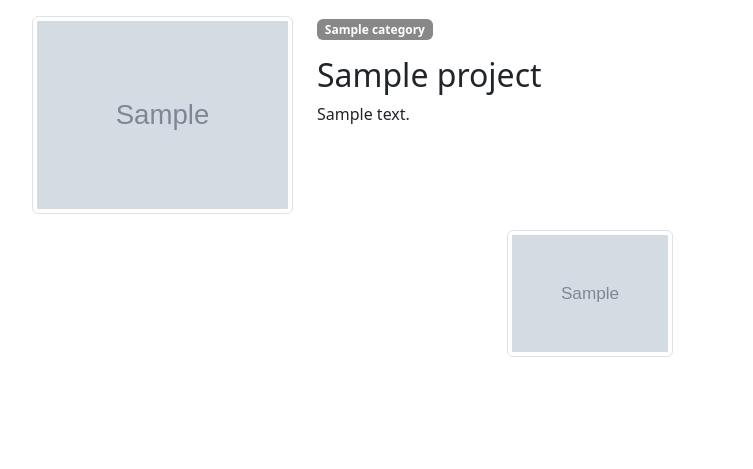
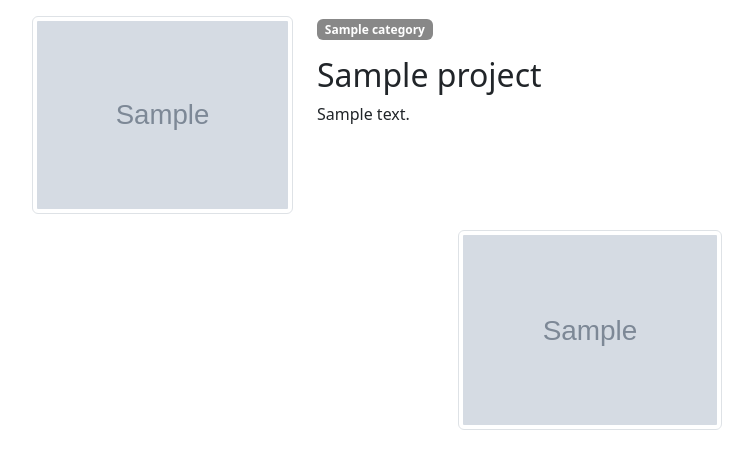
Before and after one commit to tomhaeck/portfolio, a Django app: page /1/ in a window 1280 px wide. Shown: the part 68-537 px from the top of the page, without its empty margins (50-803 px from the left). Run offline with Django 5.2, Linux system fonts and the light colour scheme; tables that the repository leaves empty hold one stand-in row (values such as "Sample post"); grey boxes marked "Sample" are stand-in pictures.

Commit message:
add carousel

```diff
--- a/projects/static/projects/css/styles.css
+++ b/projects/static/projects/css/styles.css
@@ -19,3 +19,9 @@
     filter: grayscale(100%) brightness(70%);
     opacity: 0.6;
 }
+
+.carousel-img {
+    height: 200px;
+    width: auto;
+    margin: 0 auto;
+}
--- a/projects/templates/projects/project_detail.html
+++ b/projects/templates/projects/project_detail.html
@@ -26,12 +26,19 @@
             <p>{{ project.description|safe }}</p>
         </div>
     </div>
-    <div class="row justify-content-center mb-3">
-        {% for img in project.images.all %}
-            <div class="col-2">
-                <img class="img-thumbnail" src="{{ img.image.url }}" alt="">
-            </div>
-        {% endfor %}
+    <div id="projectCarousel" class="carousel slide" data-bs-ride="carousel">
+        <div class="carousel-inner">
+            {% for img in project.images.all %}
+                <div class="carousel-item {% if forloop.first %}active{% endif %} text-center">
+                    <img src="{{ img.image.url }}" class="carousel-img img-thumbnail" alt="">
+                </div>
+            {% endfor %}
+        </div>
+        <button class="carousel-control-prev" type="button" data-bs-target="#projectCarousel" data-bs-slide="prev">
+            <span class="carousel-control-prev-icon"></span>
+        </button>
+        <button class="carousel-control-next" type="button" data-bs-target="#projectCarousel" data-bs-slide="next">
+            <span class="carousel-control-next-icon"></span>
+        </button>
     </div>
-
 {% endblock %}
```
